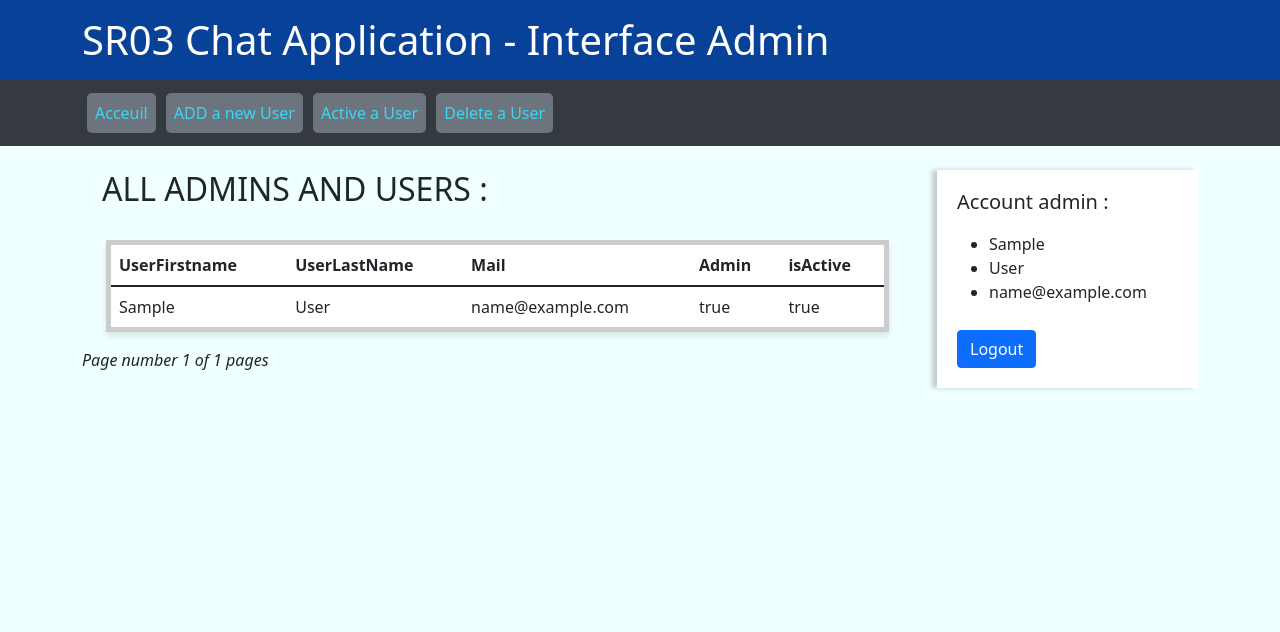
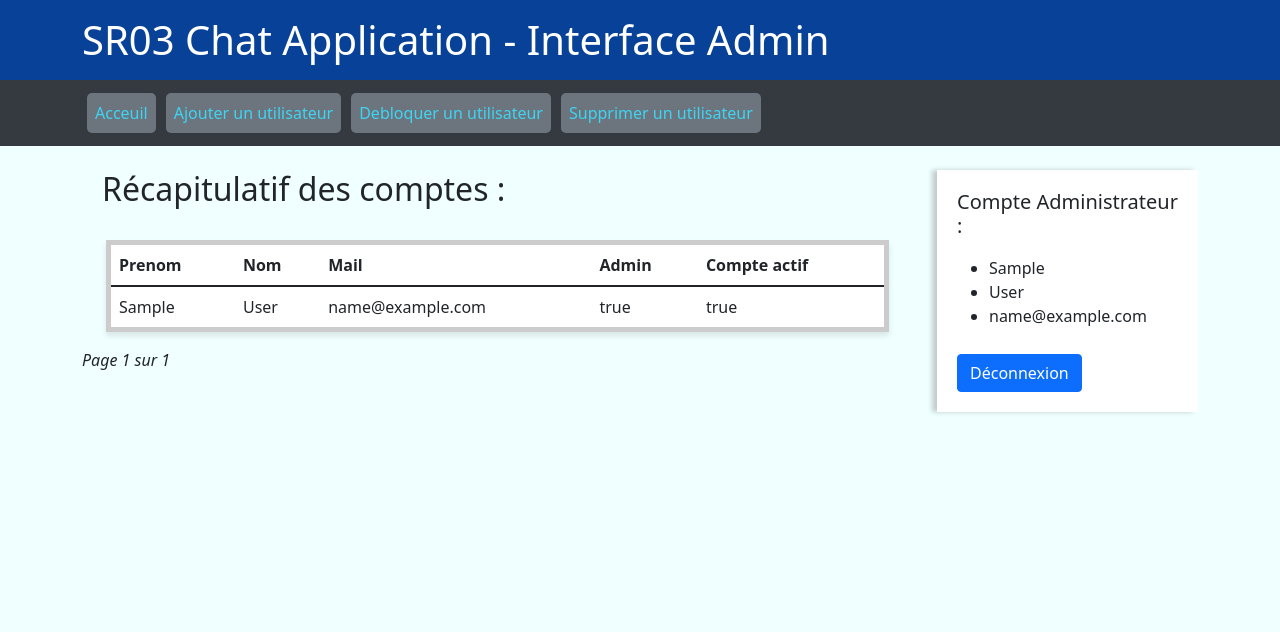
Before and after one commit to hanlinAumonde/SimpleWebApp-Springboot, a Spring Boot app: page /admin/adminAccueil in a window 1280 px wide. Shown: the top 632 px of the page. Run offline with Spring Boot 4, Linux system fonts and the light colour scheme; the visitor is signed in with stand-in values (Sample User, id 1); some of the project's set-up classes (security, data sources, template engines, error pages and the like) are left out, and stand-ins take their place.

Commit message:
fix errors

```diff
--- a/src/main/java/fr/utc/sr03/chat/controller/AdminController.java
+++ b/src/main/java/fr/utc/sr03/chat/controller/AdminController.java
@@ -1,9 +1,11 @@
 package fr.utc.sr03.chat.controller;
 
 
+import fr.utc.sr03.chat.model.ResetPasswordValidate;
 import fr.utc.sr03.chat.model.User;
 import fr.utc.sr03.chat.model.UserChatroomRelation;
 import fr.utc.sr03.chat.service.implementations.ChatroomService;
+import fr.utc.sr03.chat.service.implementations.ResetPasswordValidateService;
 import fr.utc.sr03.chat.service.implementations.UserChatroomRelationService;
 import fr.utc.sr03.chat.service.implementations.UserService;
 import org.springframework.data.domain.Page;
@@ -30,6 +32,9 @@ public class AdminController {
 
     @Resource
     private UserChatroomRelationService userChatroomRelationService;
+
+    @Resource
+    private ResetPasswordValidateService resetPasswordValidateService;
 
     //Tous les anootations @AuthenticationPrincipal sont pour récupérer les informations de l'utilisateur connecté
     //Tous les opération directement sur la base de données sont dans les services correspondants,autrement dit on peut pas accéder à la couche DAO directement dans les controllers
@@ -100,6 +105,10 @@ public class AdminController {
                 chatroomService.deleteChatRoom(relation.getChatroomId());
             }
         }
+        List<ResetPasswordValidate> validatesOfUsers = resetPasswordValidateService.findValidatesByUserId(userId);
+        for(ResetPasswordValidate validate : validatesOfUsers){
+            resetPasswordValidateService.deleteValidate(validate);
+        }
         userService.deleteUserById(userId);
         return "redirect:/admin/adminSuppressionUser";
     }
--- a/src/main/java/fr/utc/sr03/chat/controller/UserWebServiceController.java
+++ b/src/main/java/fr/utc/sr03/chat/controller/UserWebServiceController.java
@@ -285,7 +285,7 @@ public class UserWebServiceController {
     public ResponseEntity<List<UserDTO>> getAllUsersInChatroom(@PathVariable long chatroomId){
         if(userService.checkUserLoginStatus()){
             List<User> users = chatroomService.getAllUsersInChatroom(chatroomId);
-            if(users.size() > 1) {
+            if(users.size() > 0) {
                 return ResponseEntity.ok(
                         users.stream().map(DTOMapper::toUserDTO).collect(Collectors.toList())
                 );
--- a/src/main/java/fr/utc/sr03/chat/dao/ResetPasswordValidateRespository.java
+++ b/src/main/java/fr/utc/sr03/chat/dao/ResetPasswordValidateRespository.java
@@ -3,9 +3,12 @@ package fr.utc.sr03.chat.dao;
 import fr.utc.sr03.chat.model.ResetPasswordValidate;
 import org.springframework.data.jpa.repository.JpaRepository;
 
+import java.util.List;
 import java.util.Optional;
 
 public interface ResetPasswordValidateRespository extends JpaRepository<ResetPasswordValidate, Long> {
 
     Optional<ResetPasswordValidate> findByToken(String token);
+
+    List<ResetPasswordValidate> findByUserId(long userId);
 }
--- a/src/main/java/fr/utc/sr03/chat/service/implementations/ResetPasswordValidateService.java
+++ b/src/main/java/fr/utc/sr03/chat/service/implementations/ResetPasswordValidateService.java
@@ -6,6 +6,7 @@ import fr.utc.sr03.chat.service.interfaces.ResetPasswordValidateServiceInt;
 import org.springframework.beans.factory.annotation.Autowired;
 import org.springframework.stereotype.Service;
 
+import java.util.List;
 import java.util.Optional;
 
 @Service
@@ -21,6 +22,11 @@ public class ResetPasswordValidateService implements ResetPasswordValidateServic
         return resetPasswordValidateRespository.findByToken(token);
     }
 
+    @Override
+    public List<ResetPasswordValidate> findValidatesByUserId(long userId) {
+        return resetPasswordValidateRespository.findByUserId(userId);
+    }
+
     /**
      * Cette méthode permet de suppimer un validate après avoir changé le mot de passe
      */
--- a/src/main/java/fr/utc/sr03/chat/service/interfaces/ResetPasswordValidateServiceInt.java
+++ b/src/main/java/fr/utc/sr03/chat/service/interfaces/ResetPasswordValidateServiceInt.java
@@ -3,10 +3,13 @@ package fr.utc.sr03.chat.service.interfaces;
 import fr.utc.sr03.chat.model.ResetPasswordValidate;
 
 import javax.swing.text.html.Option;
+import java.util.List;
 import java.util.Optional;
 
 public interface ResetPasswordValidateServiceInt {
     Optional<ResetPasswordValidate> findValidateByToken(String token);
 
+    List<ResetPasswordValidate> findValidatesByUserId(long userId);
+
     void deleteValidate(ResetPasswordValidate resetPasswordValidate);
 }
--- a/src/main/resources/static/js/validateResetForm.js
+++ b/src/main/resources/static/js/validateResetForm.js
@@ -5,12 +5,12 @@ function validateResetForm() {
     const passwordPattern = /^(?=.*[a-z])(?=.*[A-Z])(?=.*\d)[a-zA-Z\d]{8,15}$/;
 
     if (newPassword !== confirmPassword) {
-        alert("The passwords do not match.");
+        alert("Les saisies sont différentes, réessayer");
         return false;
     }
 
     if (!passwordPattern.test(newPassword)) {
-        alert("Password must be between 8 and 15 characters long, and contain at least:\n one uppercase letter, \none lowercase letter, \nand one digit.");
+        alert("Le mot de passe doit : \n contenir entre 8 et 15 caractères dont : \nune lettre majuscule, \nune lettre minuscule, \net un chiffre.");
         return false;
     }
     return true;
--- a/src/main/resources/templates/adminPage.html
+++ b/src/main/resources/templates/adminPage.html
@@ -23,13 +23,13 @@
                 <a class="nav-link" th:href="@{/admin/adminAccueil}">Acceuil</a>
             </li>
             <li class="nav-item ml-3">
-                <a class="nav-link" th:href="@{/admin/adminAjoutUser}">ADD a new User</a>
+                <a class="nav-link" th:href="@{/admin/adminAjoutUser}">Ajouter un utilisateur</a>
             </li>
             <li class="nav-item ml-3">
-                <a class="nav-link" th:href="@{/admin/adminUserActivation}">Active a User</a>
+                <a class="nav-link" th:href="@{/admin/adminUserActivation}">Debloquer un utilisateur</a>
             </li>
             <li class="nav-item ml-3">
-                <a class="nav-link" th:href="@{/admin/adminSuppressionUser}">Delete a User</a>
+                <a class="nav-link" th:href="@{/admin/adminSuppressionUser}">Supprimer un utilisateur</a>
             </li>
         </ul>
     </div>
@@ -40,18 +40,18 @@
         <main class="col-lg-9 col-md-9 col-sm-8">
             <div class="row mb-4 ms-2 me-2">
                 <div class="col">
-                    <h2>ALL ADMINS AND USERS : </h2>
+                    <h2> Récapitulatif des comptes : </h2>
                 </div>
             </div>
             <div class="row ms-4 me-4">
                 <table class="table bg-white">
                 <thead>
                 <tr>
-                    <th scope="col">UserFirstname</th>
-                    <th scope="col">UserLastName</th>
+                    <th scope="col">Prenom</th>
+                    <th scope="col">Nom</th>
                     <th scope="col">Mail</th>
                     <th scope="col">Admin</th>
-                    <th scope="col">isActive</th>
+                    <th scope="col">Compte actif</th>
                 </tr>
                 </thead>
                 <tbody>
@@ -66,21 +66,21 @@
             </table>
             </div>
             <div class="pageNumber">
-                <span class="h5-center" th:text="${'Page number ' + (users.number+1) + ' of ' + users.totalPages + ' pages'}"></span>
-                <a class="a-left" th:if="${users.number}" th:href="@{/admin/adminAccueil(page=${users.number - 1})}">Prev page</a>
-                <a class="a-right" th:if="${users.hasNext}" th:href="@{/admin/adminAccueil(page=${users.number + 1})}">Next page</a>
+                <span class="h5-center" th:text="${'Page ' + (users.number+1) + ' sur ' + users.totalPages}"></span>
+                <a class="a-left" th:if="${users.number}" th:href="@{/admin/adminAccueil(page=${users.number - 1})}">Page précédente</a>
+                <a class="a-right" th:if="${users.hasNext}" th:href="@{/admin/adminAccueil(page=${users.number + 1})}">Page suivante</a>
             </div>
         </main>
         <div class="col-lg-3 col-md-3 col-sm-4">
                 <aside class="bg-white">
-                <h5>Account admin : </h5>
+                <h5>Compte Administrateur : </h5>
                 <ul>
                 <li th:text="${admin.getFirstName()}"></li>
-                <li th:text="${admin.getLastName()}">Prenom: </li>
-                <li th:text="${admin.getMail()}">Email: </li>
+                <li th:text="${admin.getLastName()}"> </li>
+                <li th:text="${admin.getMail()}"> </li>
                 </ul>
                 <form th:action="@{/logout}" method="POST">
-                    <button class="btn btn-primary" type="submit">Logout</button>
+                    <button class="btn btn-primary" type="submit">Déconnexion</button>
                 </form>
                 </aside>
         </div>
```
Also changed, not shown: src/main/resources/static/js/validateForm.js (+4 -4 lines), src/main/resources/templates/adminAjoutUserPage.html (+8 -8 lines), src/main/resources/templates/adminSuppressionUserPage.html (+12 -12 lines), src/main/resources/templates/adminUserActivationPage.html (+12 -12 lines).
